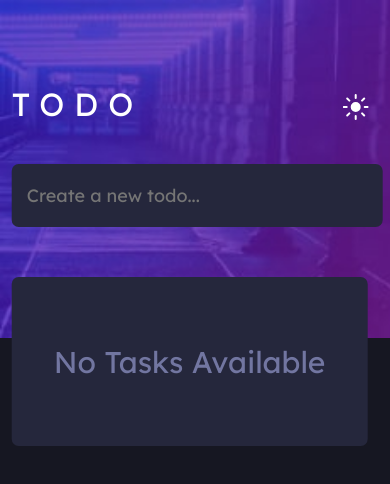
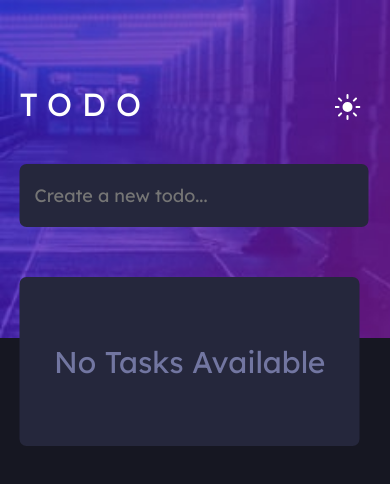
Before and after one commit to Mustapha0611/Vuetodo, a Vue app: page / in a window 390 px wide. Shown: the top 484 px of the page. Built offline with nearby package versions, Linux system fonts and the light colour scheme.

Commit message:
first and last commit

```diff
--- a/src/App.vue
+++ b/src/App.vue
@@ -344,10 +344,13 @@ background:  hsl(189, 28%, 14%) ;
     background-image: url("@/assets/bg-mobile-light.jpg");
   }
   .main {
-    width: 94%;
+    width: 90%;
   }
   .heading > h1 {
     font-size: 2rem;
+  }
+  input[type="text"] {
+    width:91%;
   }
   ul {
     width: 100%;
```
